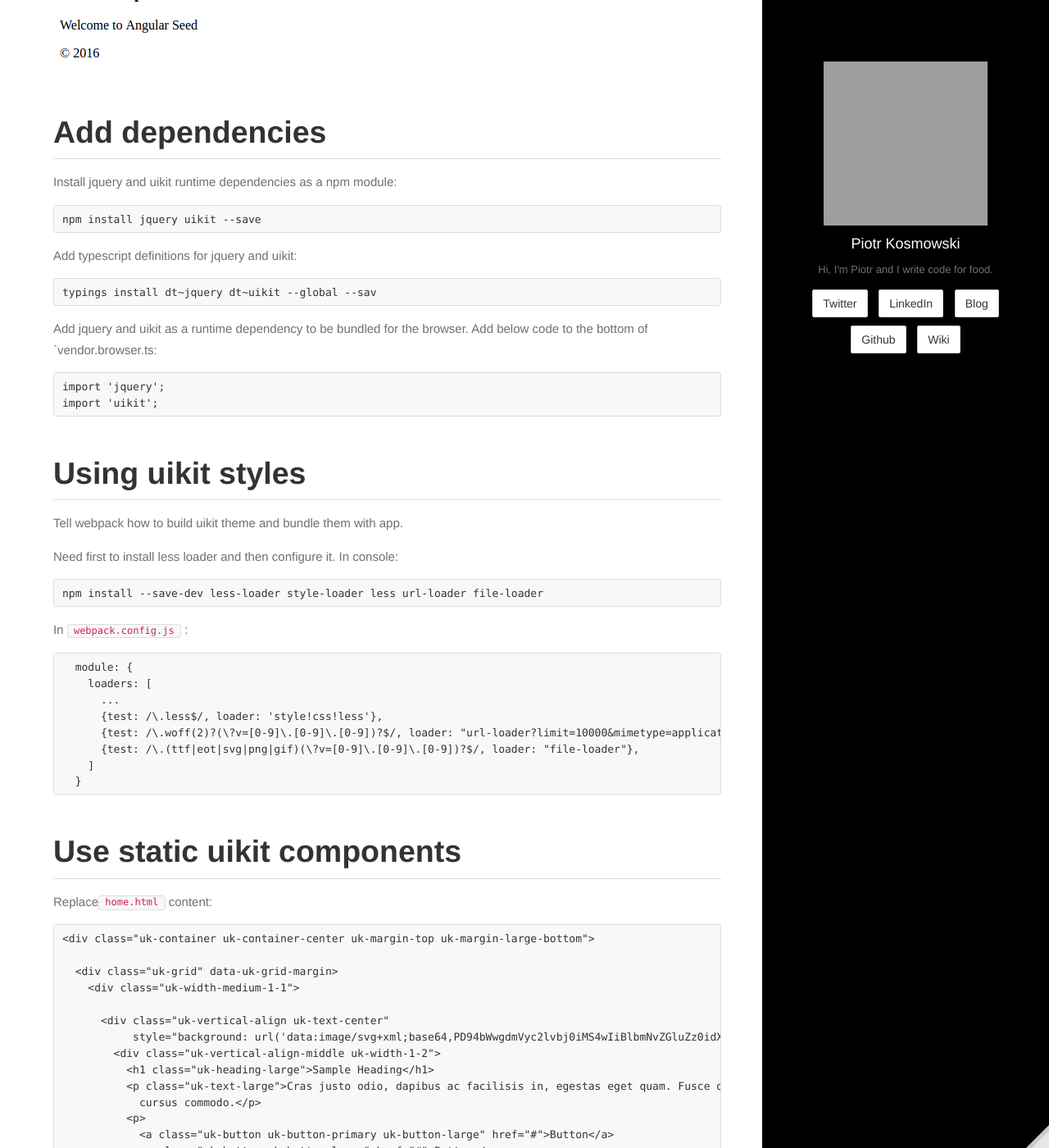
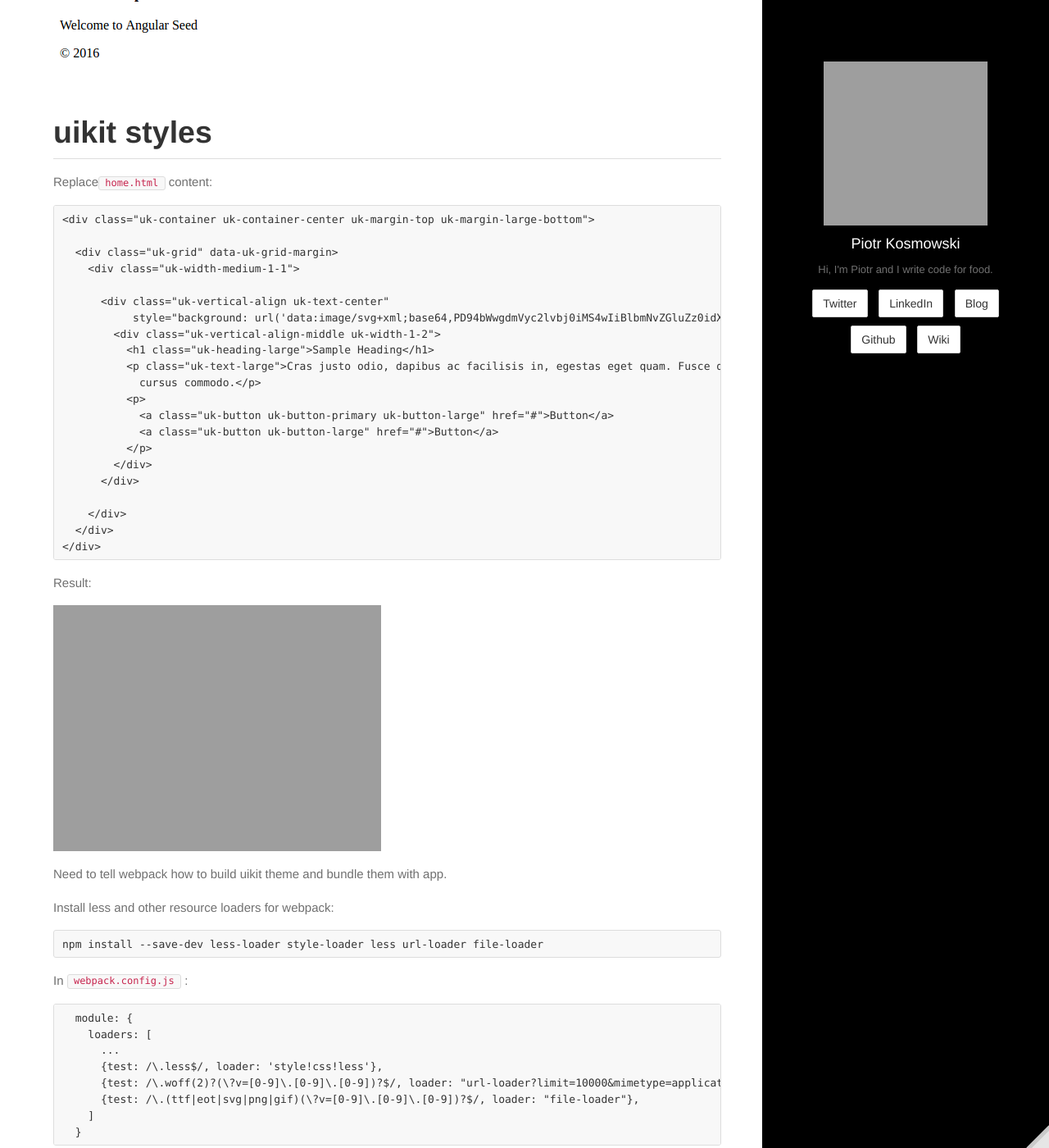
Before and after one commit to kospiotr/kospiotr.github.io, a Jekyll site: the page built from _posts/2016-09-17-ng2-uikit-spa-app.md, in a window 1280 px wide and 1400 px high, scrolled down 902 px. Shown: the whole window at 82% size. Built offline with Jekyll 4.4.1, drawn with Linux system fonts in a browser that asks for light colours; some of the changed lines change nothing that is shown; some of the changed text lies outside the part shown; grey boxes are pictures that could not be loaded.

Commit message:
Update 2016-09-17-ng2-uikit-spa-app.md

````diff
--- a/_posts/2016-09-17-ng2-uikit-spa-app.md
+++ b/_posts/2016-09-17-ng2-uikit-spa-app.md
@@ -38,51 +38,7 @@
 
 ![NG2 seed app]({{site.baseurl}}/img/2016-09-17_init-ng-app-page.png)
 
-# Add dependencies
-
-Install jquery and uikit runtime dependencies as a npm module:
-
-```
-npm install jquery uikit --save
-```
-
-Add typescript definitions for jquery and uikit:
-
-```
-typings install dt~jquery dt~uikit --global --sav
-```
-
-Add jquery and uikit as a runtime dependency to be bundled for the browser. Add below code to the bottom of `vendor.browser.ts:
-
-```
-import 'jquery';
-import 'uikit';
-```
-
-# Using uikit styles
-
-Tell webpack how to build uikit theme and bundle them with app.
-
-Need first to install less loader and then configure it. In console:
-
-```
-npm install --save-dev less-loader style-loader less url-loader file-loader
-```
-
-In `webpack.config.js` :
-
-```
-  module: {
-    loaders: [
-      ...
-      {test: /\.less$/, loader: 'style!css!less'},
-      {test: /\.woff(2)?(\?v=[0-9]\.[0-9]\.[0-9])?$/, loader: "url-loader?limit=10000&mimetype=application/font-woff"},
-      {test: /\.(ttf|eot|svg|png|gif)(\?v=[0-9]\.[0-9]\.[0-9])?$/, loader: "file-loader"},
-    ]
-  }
-```
-
-# Use static uikit components
+# uikit styles
 
 Replace`home.html` content:
 
@@ -109,3 +65,67 @@
   </div>
 </div>
 ```
+
+Result:
+
+![NG2 seed app]({{site.baseurl}}/img/2016-09-17_app-page-no-styles.png)
+
+Need to tell webpack how to build uikit theme and bundle them with app.
+
+Install less and other resource loaders for webpack:
+
+```
+npm install --save-dev less-loader style-loader less url-loader file-loader
+```
+
+In `webpack.config.js` :
+
+```
+  module: {
+    loaders: [
+      ...
+      {test: /\.less$/, loader: 'style!css!less'},
+      {test: /\.woff(2)?(\?v=[0-9]\.[0-9]\.[0-9])?$/, loader: "url-loader?limit=10000&mimetype=application/font-woff"},
+      {test: /\.(ttf|eot|svg|png|gif)(\?v=[0-9]\.[0-9]\.[0-9])?$/, loader: "file-loader"},
+    ]
+  }
+```
+
+Create `src/styles.less` file with content:
+
+```
+@import "../node_modules/uikit/themes/default/uikit.less";
+
+@icon-font-path: "../../fonts"; //fixing wrong relative path
+```
+
+Add as a first line to file `main.browser.ts`:
+
+```
+import './styles.less';
+```
+
+Result:
+
+![NG2 seed app]({{site.baseurl}}/img/2016-09-17_app-page-with-styles.png)
+
+# Add dependencies
+
+Install jquery and uikit runtime dependencies as a npm module:
+
+```
+npm install jquery uikit --save
+```
+
+Add typescript definitions for jquery and uikit:
+
+```
+typings install dt~jquery dt~uikit --global --sav
+```
+
+Add jquery and uikit as a runtime dependency to be bundled for the browser. Add below code to the bottom of `vendor.browser.ts:
+
+```
+import 'jquery';
+import 'uikit';
+```
````
